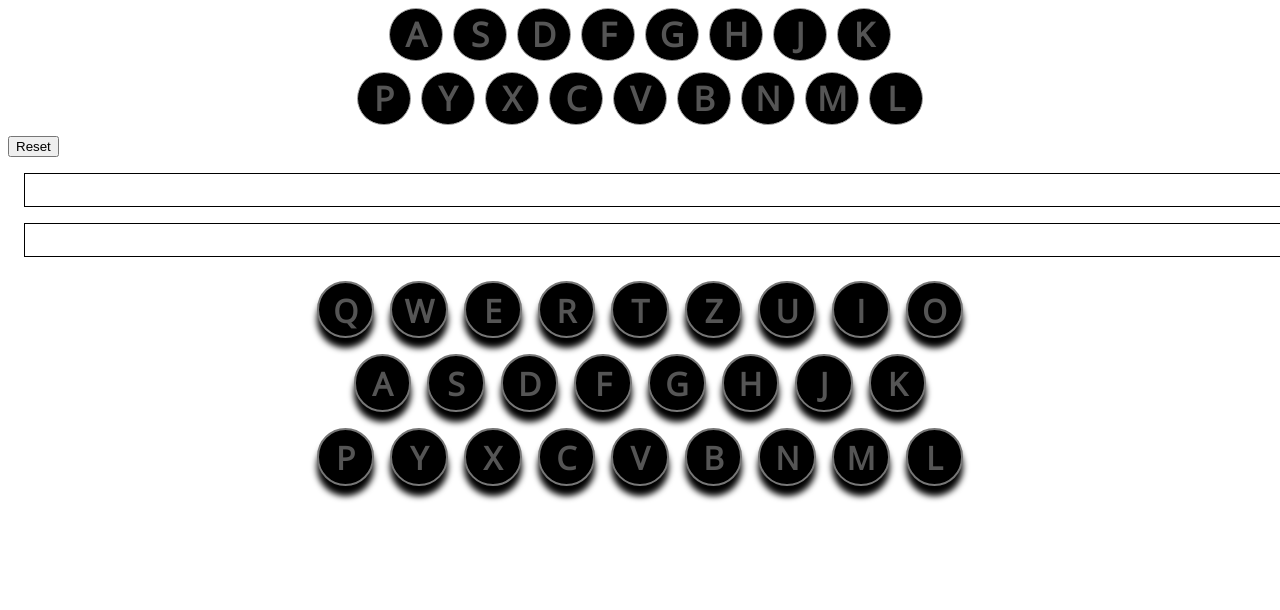
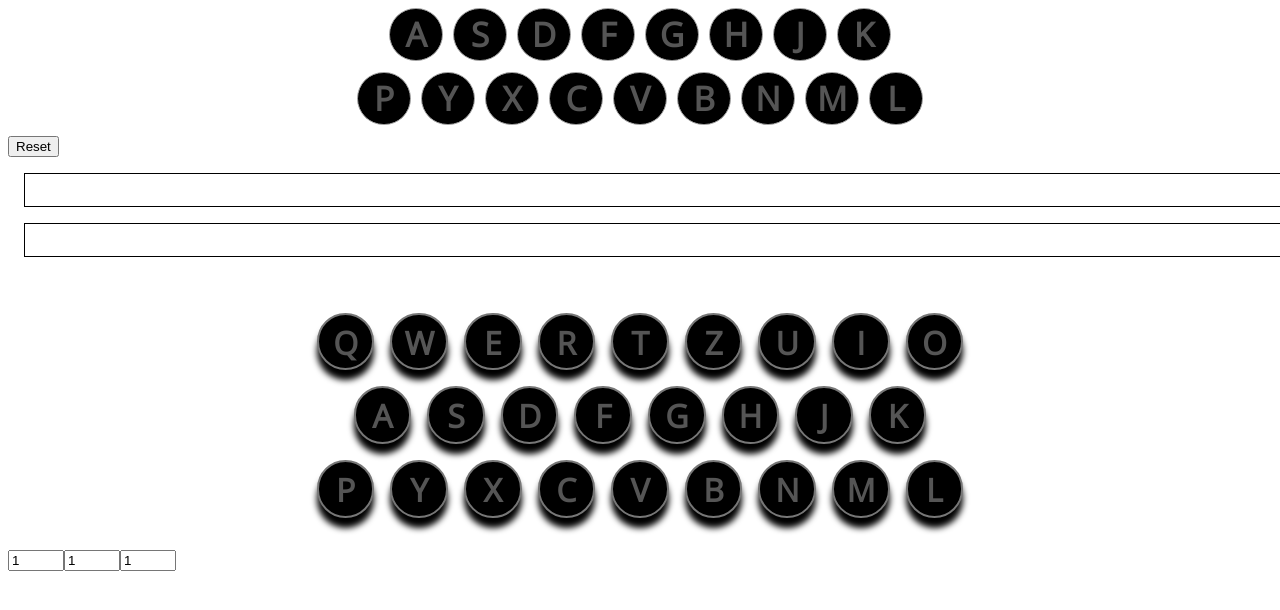
Before and after one commit to mke21/EnigmaTS, a website built with webpack: page src/index.html in a window 1280 px wide. Both pictures are taken after a click on the button "Reset". Shown: the part 136-746 px from the top of the page. Built offline with nearby package versions, Linux system fonts and the light colour scheme.

Commit message:
wheel setting works

```diff
--- a/src/gui/index.ts
+++ b/src/gui/index.ts
@@ -4,33 +4,48 @@ import { append } from "helper/html";
 import { Board } from "./lightboard/board";
 import { Machine } from "mechanics/machine";
 import { Output } from "./output/output";
-import {KeyBoard} from "./keyboard/keyboard";
+import { KeyBoard } from "./keyboard/keyboard";
+import { Rotors, RotorValue } from "./rotors/rotors";
 
 export class App {
-  public board: Board = new Board();
-  public machine: Machine = new Machine();
-  private reset: HTMLButtonElement = document.createElement("button");
-  private output: Output = new Output();
-  private keyboard: KeyBoard = new KeyBoard();
+  public readonly board: Board = new Board();
+  public readonly machine: Machine = new Machine();
+  private readonly reset: HTMLButtonElement = document.createElement("button");
+  private readonly output: Output = new Output();
+  private readonly keyboard: KeyBoard = new KeyBoard();
+  private rotors: Rotors = new Rotors(this.machine.rotors.RotorSettings);
+;
 
   constructor() {
     this.reset.classList.add("resetbutton");
     this.reset.textContent = "Reset";
-    append(document.body, [this.board.div, this.reset, this.output.div, this.keyboard.div])
+    append(document.body, [
+      this.board.div,
+      this.reset,
+      this.output.div,
+      this.keyboard.div,
+      this.rotors.div,
+    ]);
 
     this.keyboard.addEventListener("KeyPress", (key: string) => {
       let encr = this.machine.encrypt(key);
+      this.rotors.values = this.machine.rotors.RotorCurrent;
       this.output.add(key, encr);
       this.board.on(encr);
     });
 
-    this.keyboard.addEventListener("KeyRelease", ()=>{
+    this.keyboard.addEventListener("KeyRelease", () => {
       this.board.off();
     });
 
-    this.reset.onclick = () =>{
+    this.rotors.addEventListener("changeRotorSetting", (v: RotorValue) => {
+      this.machine.rotors.setRotorStart(v.nr, v.value);
+    })
+    this.reset.onclick = () => {
       this.machine.reset();
+      this.rotors.values = this.machine.rotors.RotorCurrent;
       this.output.reset();
-    }
+    };
+
   }
 }
--- a/src/gui/keyboard/keyboard.css
+++ b/src/gui/keyboard/keyboard.css
@@ -2,6 +2,7 @@
   display: grid;
   grid-gap: 0.5rem;
   grid-template-rows: max-content max-content max-content;
+  padding: 2em;
 }
 
 .keyboard .row {
--- /dev/null
+++ b/src/gui/rotors/rotors.ts
@@ -0,0 +1,42 @@
+import { EventsBase } from "ev/EventsBaseClass";
+import { create, append } from "helper/html";
+
+export interface RotorValue {
+  nr: number;
+  value: number;
+}
+
+export class Rotors extends EventsBase {
+  public div: HTMLElement = create("div", ["rotors"]);
+  private rotors: HTMLInputElement[] = [];
+  private public: boolean = true;
+
+  constructor(settings: number[]) {
+    super(["changeRotorSetting"]);
+    for (let i = 0; i < settings.length; i++) {
+      let rotor = document.createElement("input");
+      rotor.type = "number";
+      rotor.min = "1";
+      rotor.max = "26";
+      rotor.value = String(settings[i]);
+      rotor.onchange = () => {
+        if (this.public) {
+          this._events.changeRotorSetting.notify({
+            nr: i,
+            value: parseInt(rotor.value),
+          });
+        }
+      };
+      this.rotors.push(rotor);
+    }
+    append(this.div, this.rotors.slice().reverse());
+  }
+
+  set values(values: number[]) {
+    this.public = false;
+    for (let i = 0; i < values.length; i++) {
+      this.rotors[i].value = String(values[i]);
+    }
+    this.public = true;
+  }
+}
--- a/src/mechanics/modules/rotor_module.ts
+++ b/src/mechanics/modules/rotor_module.ts
@@ -19,6 +19,24 @@ export class RotorModule {
     this.reset = this.reset.bind(this);
   }
 
+  get RotorNames(): string[] {
+    let result: string[] = [];
+    this.rotors.forEach((r) => result.push(r.rotorNumber));
+    return result;
+  }
+
+  get RotorSettings(): number[] {
+    let result: number[] = [];
+    this.rotors.forEach((r) => result.push(r.start));
+    return result;
+  }
+
+  get RotorCurrent(): number[] {
+    let result: number[] = [];
+    this.rotors.forEach((r) => result.push(r.current));
+    return result;
+  }
+
   forward(char: CharacterCarrier): CharacterCarrier {
     let result = new CharacterCarrier(char.value, char.rotate);
     for (let i = 0; i < this.rotors.length; i++) {
@@ -27,7 +45,7 @@ export class RotorModule {
     return result;
   }
 
-  reverse(char: CharacterCarrier) {
+  reverse(char: CharacterCarrier): CharacterCarrier {
     let result = new CharacterCarrier(char.value, char.rotate);
     for (let i = this.rotors.length - 1; i >= 0; i--) {
       result = this.rotors[i].reverse(result);
@@ -42,4 +60,8 @@ export class RotorModule {
   setRotor(index: number, rotor_number: RotorNumber): void {
     this.rotors[index].rotor = rotor_number;
   }
+
+  setRotorStart(index: number, rotor_start: number): void {
+    this.rotors[index].start = rotor_start;
+  }
 }
```
